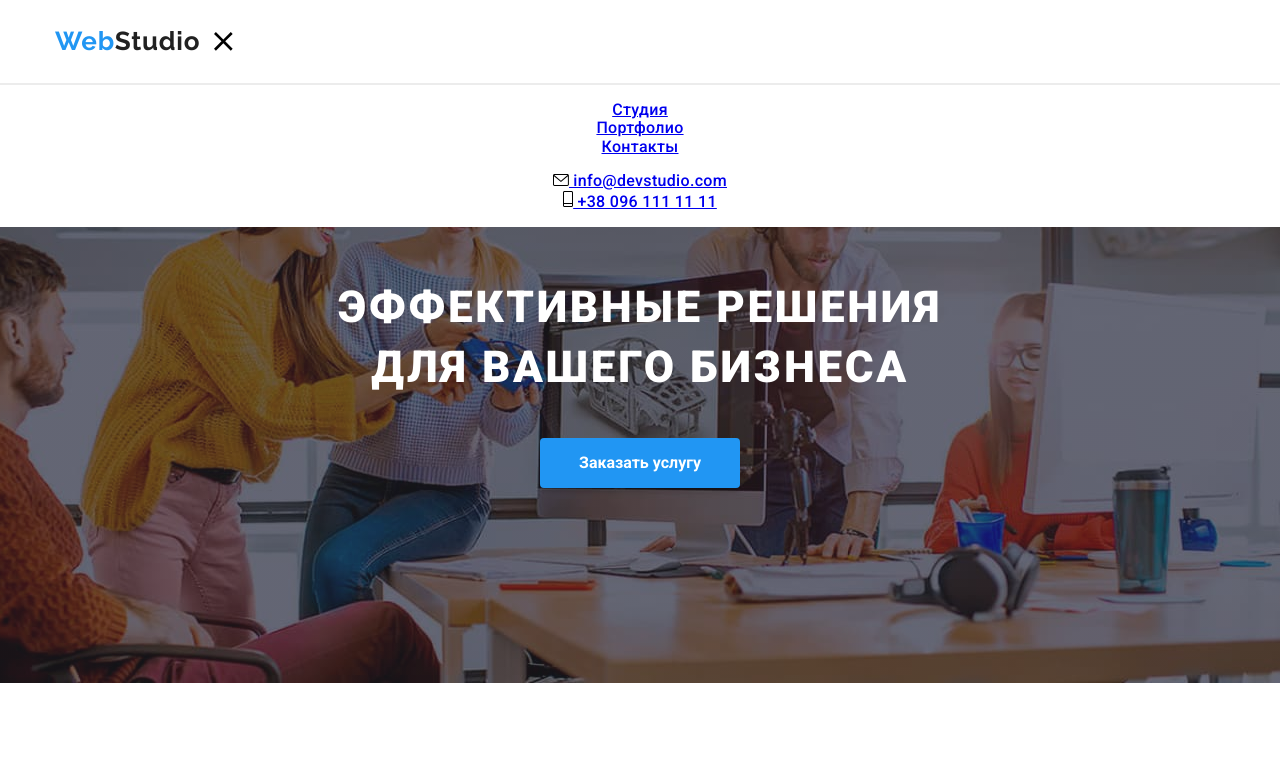
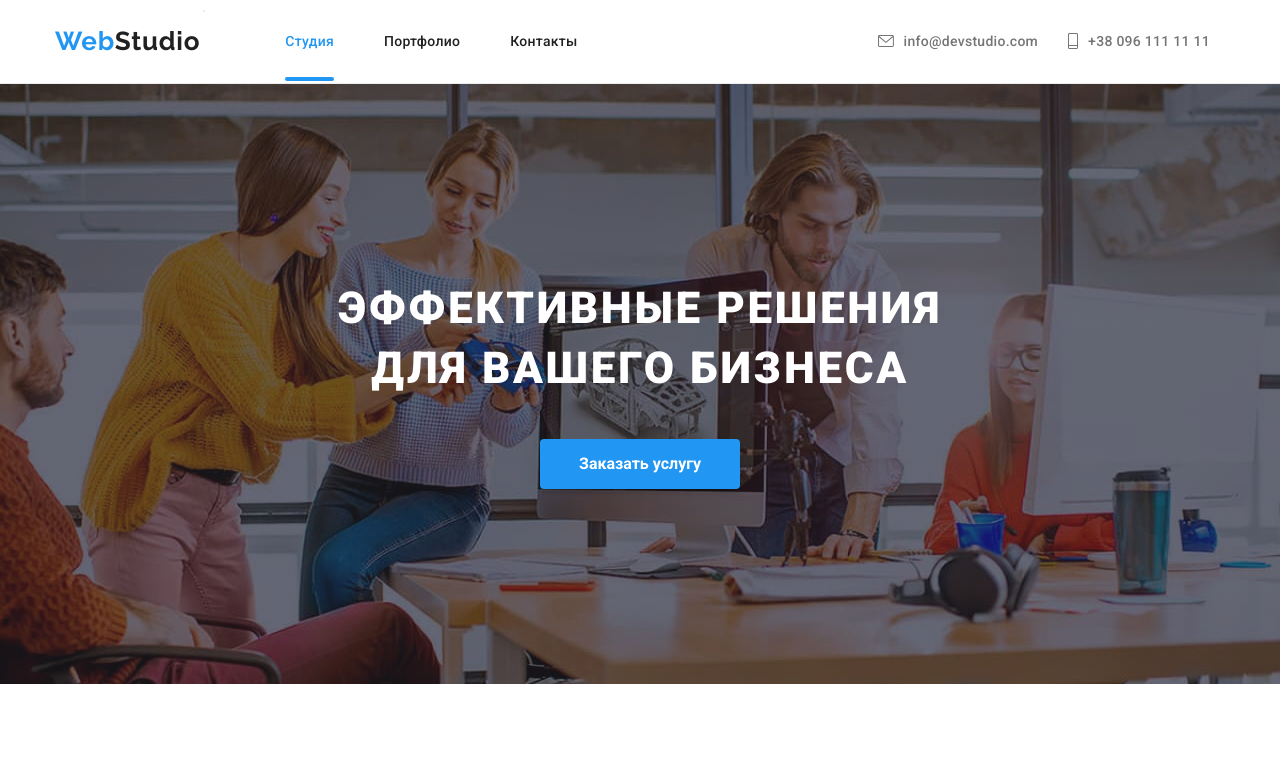
Before and after one commit to BYuliaL/goit-markup-hw-08, a plain HTML site: page index.html in a window 1280 px wide. Shown: the top 774 px of the page. Drawn offline with Linux system fonts and the light colour scheme.

Commit message:
бургер-меню

```diff
--- a/index.html
+++ b/index.html
@@ -21,7 +21,7 @@
 
         <button
           type="button"
-          class="menu-button is-open"
+          class="menu-button"
           aria-expanded="false"
           aria-controls="main-container"
           data-menu-button
@@ -41,7 +41,7 @@
             ></use>
           </svg>
         </button>
-        <div class="main-container is-open" id="main-container" data-menu>
+        <div class="main-container" id="main-container" data-menu>
           <div class="line"></div>
           <ul class="site-nav contacts">
             <li class="site-nav__item">
--- a/sass/components/_menu.scss
+++ b/sass/components/_menu.scss
@@ -1,6 +1,6 @@
 .header {
   position: relative;
-  // border-bottom: 1px solid #ececec;
+  border-bottom: 1px solid #ececec;
 }
 
 .header__main {
@@ -25,9 +25,9 @@
     border: none;
   }
 
-  // @media screen and (min-width: 768px) {
-  //   display: none;
-  // }
+  @media screen and (min-width: 768px) {
+    display: none;
+  }
 }
 
 .menu-button .icon-cross {
@@ -37,9 +37,9 @@
 .menu-button.is-open .icon-cross {
   display: block;
 
-  // &:focus {
-  //   color: $accent-color;
-  // }
+  &:focus {
+    color: $accent-color;
+  }
 }
 
 .menu-button.is-open .icon-menu {
@@ -48,212 +48,206 @@
 
 .main-container {
   display: none;
+
+  font-weight: 500;
+  font-size: 18px;
+  line-height: 21px;
+  font-size: 20px;
+
+  background-color: $button-color;
+  text-align: center;
+  letter-spacing: 0.02em;
+  z-index: 2;
+
+  padding-bottom: 60px;
+
+  .line {
+    margin-bottom: 60px;
+  }
+
+  .site-nav__link {
+    position: relative;
+
+    display: inline-block;
+
+    text-decoration: none;
+
+    color: $title-text-color;
+    transition: color 250ms cubic-bezier(0.4, 0, 0.2, 1);
+
+    &:hover,
+    &:focus {
+      color: $accent-color;
+    }
+
+    &--current::after {
+      content: "";
+      position: absolute;
+      left: 0;
+      bottom: -8px;
+      @media screen and (min-width: 768px) {
+        bottom: -32px;
+      }
+
+      width: 100%;
+      height: 4px;
+
+      background-color: #2196f3;
+      border-radius: 2px;
+      transition: color 250ms cubic-bezier(0.4, 0, 0.2, 1);
+    }
+
+    &--current {
+      color: $accent-color;
+    }
+  }
+
+  .site-contacts__item {
+    text-decoration: none;
+    color: $primary-text-color;
+
+    .site-contacts__link {
+      font-weight: 500;
+      font-size: 18px;
+      line-height: 21px;
+
+      @media screen and (min-width: 768px) {
+        font-size: 12px;
+        line-height: 14px;
+      }
+
+      @media screen and (min-width: 768px) {
+        font-size: 14px;
+        line-height: 16px;
+      }
+    }
+  }
+
+  @media screen and (max-width: 767px) {
+    display: none;
     position: absolute;
     top: 100%;
     left: 0;
     width: 100%;
-  // font-weight: 500;
-  // font-size: 18px;
-  // line-height: 21px;
-  // font-size: 20px;
-
-  background-color: $button-color;
-  text-align: center;
-  letter-spacing: 0.02em;
-  // z-index: 2;
-
-  //padding-bottom: 60px;
 
     &.is-open {
       display: block;
     }
+
+    &:not(:last-child) {
+      margin-bottom: 40px;
     }
-// .line {
-//   margin-bottom: 60px;
-// }
 
-// .site-nav__link {
-//   position: relative;
+    .site-nav__item {
+      padding-bottom: 40px;
+    }
 
-//   display: inline-block;
+    .site-contacts {
+      text-align: center;
+      padding-top: 20px;
 
-//   text-decoration: none;
+      .site-contacts__link:not(:last-child) {
+        padding-bottom: 16px;
+      }
+    }
+  }
 
-//   color: $title-text-color;
-//   transition: color 250ms cubic-bezier(0.4, 0, 0.2, 1);
+  .contacts {
+    padding-left: 0;
+    margin: 0;
+  }
 
-//   &:hover,
-//   &:focus {
-//     color: $accent-color;
-//   }
+  @media screen and (min-width: 768px) {
+    display: flex;
+    align-items: center;
+    padding-top: 0;
+    padding-bottom: 0;
+    font-weight: 500;
+    font-size: 14px;
+    line-height: 16px;
 
-//   &--current::after {
-//     content: "";
-//     position: absolute;
-//     left: 0;
-//     bottom: -8px;
-//     @media screen and (min-width: 768px) {
-//       bottom: -32px;
-//     }
+    .site-nav {
+      display: flex;
+      margin-left: 80px;
+      margin-right: 70px;
+      @media screen and (min-width: 1200px) {
+        margin-right: 300px;
+      }
 
-//     width: 100%;
-//     height: 4px;
+      text-decoration: none;
 
-//     background-color: #2196f3;
-//     border-radius: 2px;
-//     transition: color 250ms cubic-bezier(0.4, 0, 0.2, 1);
-//   }
+      &__item:not(:last-child) {
+        margin-right: 50px;
+      }
+    }
+  }
 
-//   &--current {
-//     color: $accent-color;
-//   }
-// }
+  .site-contacts {
+    &__link {
+      text-decoration: none;
+    }
 
-// .site-contacts__item {
-//   text-decoration: none;
-//   color: $primary-text-color;
+    @media screen and (max-width: 1199px) {
+      &__item:first-child {
+        margin-bottom: 10px;
+      }
 
-//   .site-contacts__link {
-//     font-weight: 500;
-//     font-size: 18px;
-//     line-height: 21px;
+      font-size: 12px;
 
-//     @media screen and (min-width: 768px) {
-//       font-size: 12px;
-//       line-height: 14px;
-//     }
+      &__icon {
+        margin-right: 8px;
+      }
 
-//     @media screen and (min-width: 768px) {
-//       font-size: 14px;
-//       line-height: 16px;
-//     }
-//   }
-// }
+      .mail {
+        width: 14px;
+        height: 10px;
+      }
+      .tel {
+        width: 10px;
+        height: 14px;
+      }
+    }
 
-// @media screen and (max-width: 767px) {
-//   display: none;
-//   position: absolute;
-//   top: 100%;
-//   left: 0;
-//   width: 100%;
+    @media screen and (min-width: 1200px) {
+      display: flex;
+      align-items: center;
+      margin-left: auto;
 
-//   &.is-open {
-//     display: block;
-//   }
+      &__item:first-child {
+        margin-right: 30px;
+      }
+    }
 
-//   &:not(:last-child) {
-//     margin-bottom: 40px;
-//   }
+    &__link {
+      @media screen and (min-width: 768px) {
+        display: flex;
 
-//   .site-nav__item {
-//     padding-bottom: 40px;
-//   }
+        font-size: 12px;
+        line-height: 14px;
+      }
+      align-items: center;
 
-//   .site-contacts {
-//     text-align: center;
-//     padding-top: 20px;
+      font-weight: 500;
+      line-height: 1.4;
+      letter-spacing: 0.02em;
+      color: $primary-text-color;
 
-//     .site-contacts__link:not(:last-child) {
-//       padding-bottom: 16px;
-//     }
-//   }
-// }
+      transition: color 250ms cubic-bezier(0.4, 0, 0.2, 1);
 
-// .contacts {
-//   padding-left: 0;
-//   margin: 0;
-// }
+      &:hover,
+      &:focus {
+        color: $accent-color;
+      }
+    }
 
-// @media screen and (min-width: 768px) {
-//   display: flex;
-//   align-items: center;
-//   padding-top: 0;
-//   padding-bottom: 0;
-//   font-weight: 500;
-//   font-size: 14px;
-//   line-height: 16px;
+    &__icon {
+      margin-right: 10px;
+      fill: $primary-text-color;
 
-//   .site-nav {
-//     display: flex;
-//     margin-left: 80px;
-//     margin-right: 70px;
-//     @media screen and (min-width: 1200px) {
-//       margin-right: 300px;
-//     }
-
-//     text-decoration: none;
-
-//     &__item:not(:last-child) {
-//       margin-right: 50px;
-//     }
-//   }
-// }
-
-// .site-contacts {
-//   &__link {
-//     text-decoration: none;
-//   }
-
-//   @media screen and (max-width: 1199px) {
-//     &__item:first-child {
-//       margin-bottom: 10px;
-//     }
-
-//     font-size: 12px;
-
-//     &__icon {
-//       margin-right: 8px;
-//     }
-
-//     .mail {
-//       width: 14px;
-//       height: 10px;
-//     }
-//     .tel {
-//       width: 10px;
-//       height: 14px;
-//     }
-//   }
-
-//   @media screen and (min-width: 1200px) {
-//     display: flex;
-//     align-items: center;
-//     margin-left: auto;
-
-//     &__item:first-child {
-//       margin-right: 30px;
-//     }
-//   }
-
-//   &__link {
-//     @media screen and (min-width: 768px) {
-//       display: flex;
-
-//       font-size: 12px;
-//       line-height: 14px;
-//     }
-//     align-items: center;
-
-//     font-weight: 500;
-//     line-height: 1.4;
-//     letter-spacing: 0.02em;
-//     color: $primary-text-color;
-
-//     transition: color 250ms cubic-bezier(0.4, 0, 0.2, 1);
-
-//     &:hover,
-//     &:focus {
-//       color: $accent-color;
-//     }
-//   }
-
-//   &__icon {
-//     margin-right: 10px;
-//     fill: $primary-text-color;
-
-//     transition: fill 250ms cubic-bezier(0.4, 0, 0.2, 1);
-//   }
-// }
+      transition: fill 250ms cubic-bezier(0.4, 0, 0.2, 1);
+    }
+  }
+}
 
 .site-contacts__item:hover .site-contacts__link,
 .site-contacts__item:focus .site-contacts__link {
```
Also changed, not shown: portfolio.html (+2 -2 lines), css/main.css, css/main.min.css, 2 other files. Lines whose indentation alone changed are shown as unchanged.
